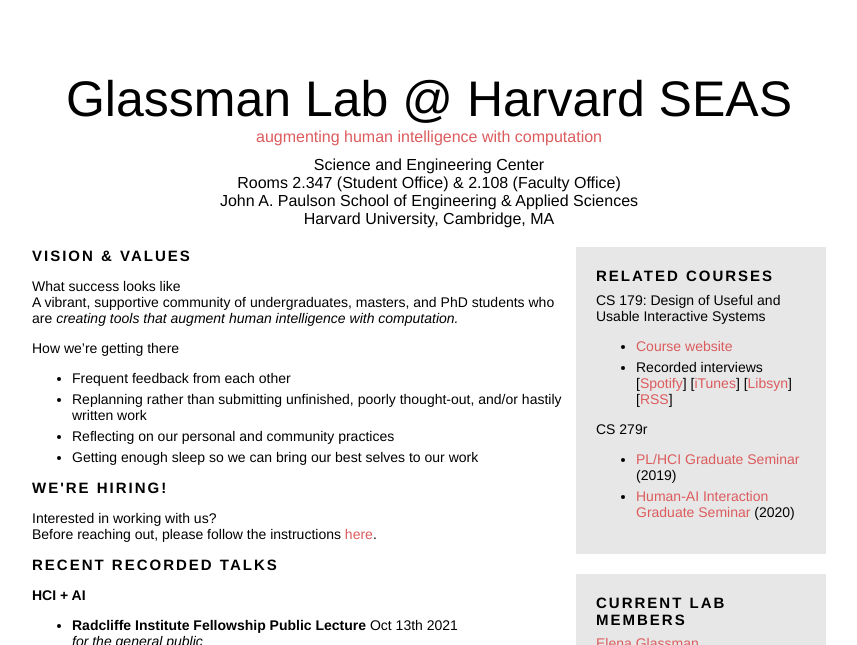
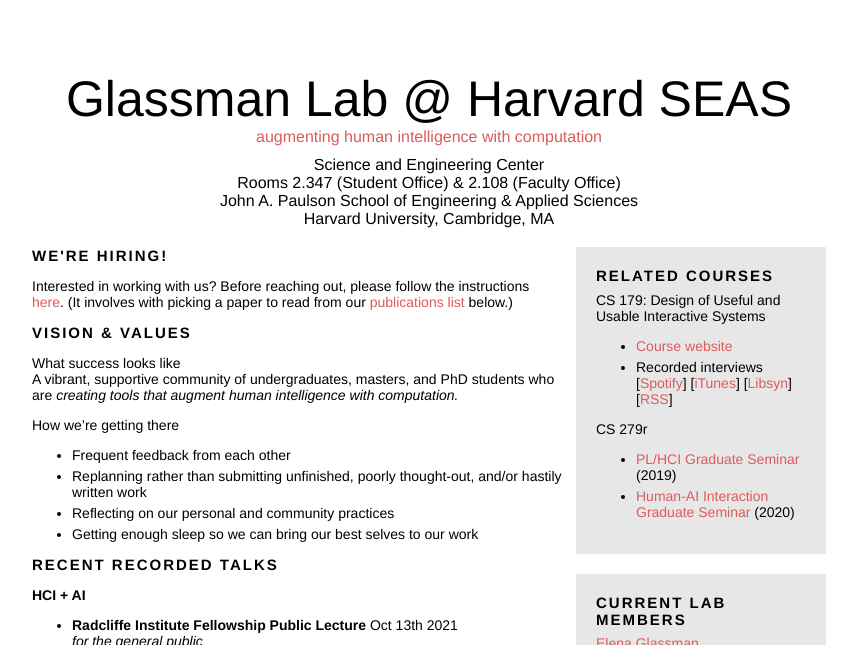
Before and after one commit to eglassman/eglassman.github.io, a Jekyll site: the page built from index.html, in a window 1280 px wide and 900 px high, cut to the strip 0-645 px from the top of the window. Shown: the whole strip, without its empty margins (211-1068 px from the left). Built offline with Jekyll 4.4.1, drawn with Linux system fonts in a browser that asks for light colours.

Commit message:
added and moved things around

```diff
--- a/index.html
+++ b/index.html
@@ -31,7 +31,14 @@
       </p>
     </div> -->
 
-
+    <div class="header lead top-padding">
+      We're hiring!
+    </div>
+    <p>
+    <span class="slightlybold">Interested in working with us?</span> Before reaching out, please follow the instructions <a href="/glassman.html">here</a>. (It involves with picking a paper to read from our <a href="#publications">publications list</a> below.)
+    <!-- A vibrant, supportive community of undergraduates, masters, and PhD students who are <i>creating tools that augment human intelligence with computation.</i> -->
+    <!-- for thought and action  -->
+    </p>
 
     <div class="header lead top-padding">
       Vision & Values
@@ -58,15 +65,7 @@
       </ul>
     <!-- </p> -->
 
-    <div class="header lead top-padding">
-      We're hiring!
-    </div>
-    <p>
-    <span class="slightlybold">Interested in working with us?</span><br>
-    Before reaching out, please follow the instructions <a href="/glassman.html">here</a>.
-    <!-- A vibrant, supportive community of undergraduates, masters, and PhD students who are <i>creating tools that augment human intelligence with computation.</i> -->
-    <!-- for thought and action  -->
-    </p>
+
 
     <div class="header lead top-padding">
       Recent Recorded Talks
```
